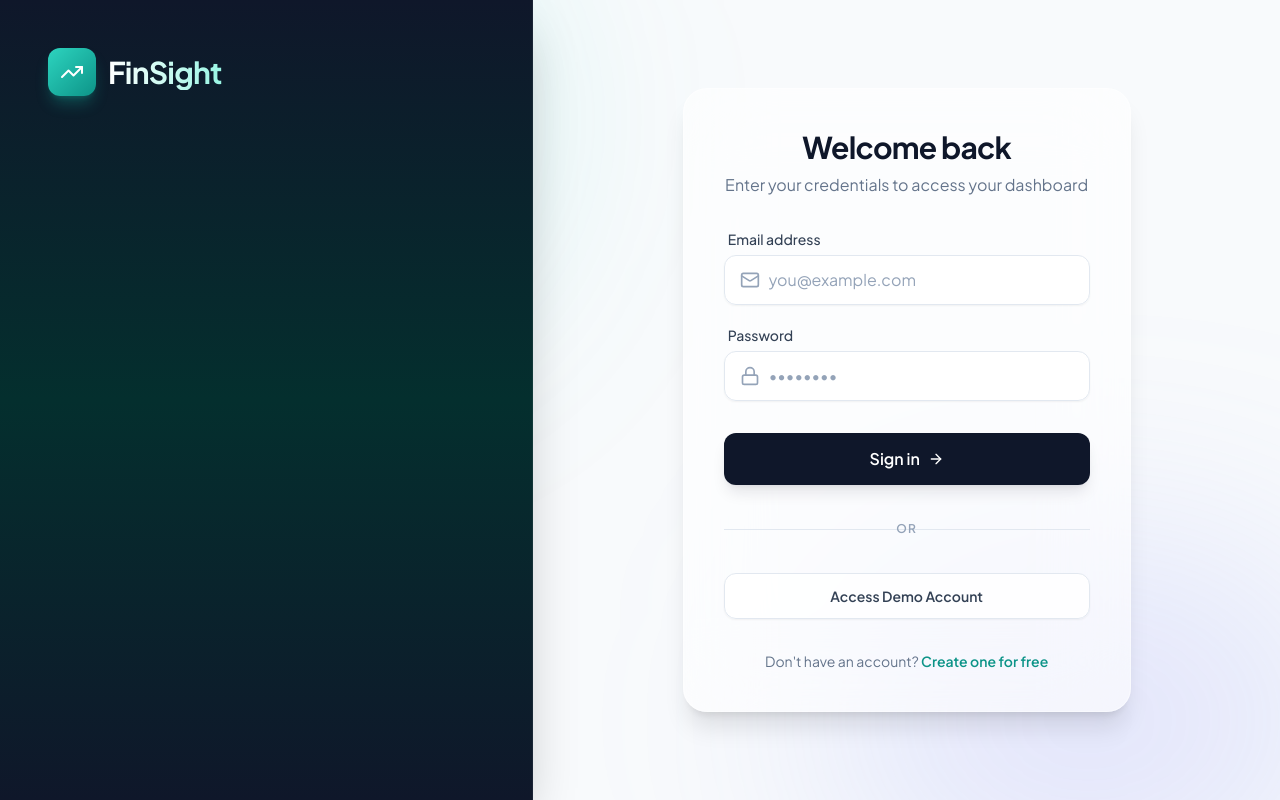
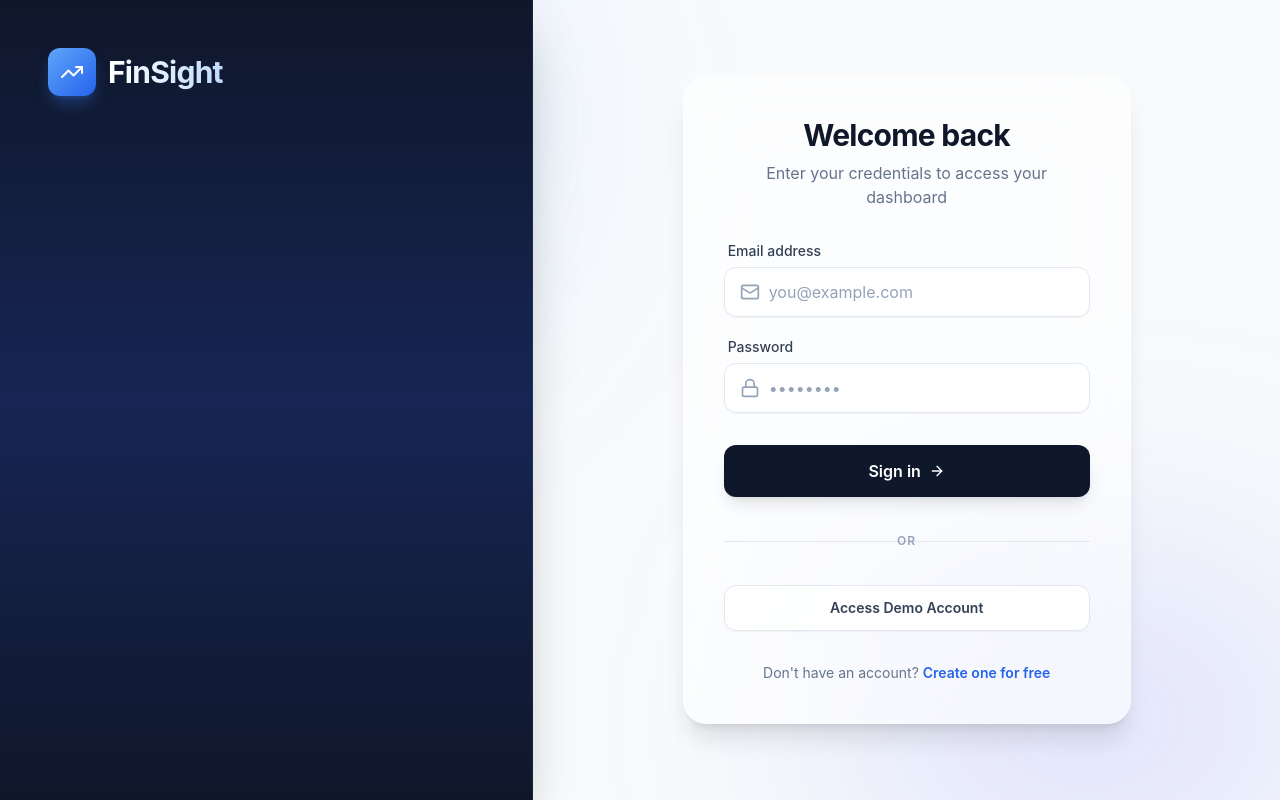
Before and after one commit to shashankbaswa007/FinSight, a React (Vite) app in the folder frontend/: page /login in a window 1280 px wide. Built offline with nearby package versions, Linux system fonts and the light colour scheme.

Commit message:
style: configure neo-brutalism design tokens and global css

```diff
--- a/frontend/src/index.css
+++ b/frontend/src/index.css
@@ -5,100 +5,81 @@
 @layer base {
   :root {
     --color-bg: 255 255 255;
-    --color-surface: 249 250 251;
-    --color-surface-hover: 243 244 246;
-    --color-border: 229 231 235;
-    --color-text: 17 24 39;
-    --color-text-secondary: 107 114 128;
-    --color-success: 20 184 166; /* Teal 500 */
-    --color-danger: 239 68 68;
-    --color-warning: 245 158 11;
+    --color-surface: 244 244 245;
+    --color-surface-hover: 228 228 231;
+    --color-border: 0 0 0;
+    --color-text: 0 0 0;
+    --color-text-secondary: 82 82 91;
+    --color-success: 74 222 128;
+    --color-danger: 248 113 113;
+    --color-warning: 250 204 21;
   }
 
   .dark {
-    --color-bg: 8 47 73; /* Ocean 950 */
-    --color-surface: 12 74 110; /* Ocean 900 */
-    --color-surface-hover: 7 89 133; /* Ocean 800 */
-    --color-border: 7 89 133;
-    --color-text: 240 249 255; /* Ocean 50 */
-    --color-text-secondary: 186 230 253; /* Ocean 200 */
-    --color-success: 45 212 191; /* Teal 400 */
-    --color-danger: 248 113 113; /* Red 400 */
-    --color-warning: 251 191 36; /* Amber 400 */
+    --color-bg: 0 0 0;
+    --color-surface: 24 24 27;
+    --color-surface-hover: 39 39 42;
+    --color-border: 255 255 255;
+    --color-text: 255 255 255;
+    --color-text-secondary: 161 161 170;
+    --color-success: 74 222 128;
+    --color-danger: 248 113 113;
+    --color-warning: 250 204 21;
   }
 
   body {
-    @apply bg-white dark:bg-ocean-950 text-gray-900 dark:text-ocean-50 font-sans transition-colors duration-300;
-  }
-
-  /* Apply mesh background to body in dark mode */
-  .dark body {
-    @apply bg-mesh-dark bg-fixed;
+    @apply bg-white dark:bg-black text-black dark:text-white font-sans transition-colors duration-300;
   }
 }
 
 @layer components {
-  /* Glassmorphism primitives */
+  /* Brutalist primitives */
   .glass {
-    @apply bg-white/80 dark:bg-ocean-900/60 backdrop-blur-lg border border-white/20 dark:border-white/10 shadow-glass-sm;
+    @apply bg-white dark:bg-black border-2 border-black dark:border-white shadow-brutal dark:shadow-brutal-dark rounded-none;
   }
 
   .glass-panel {
-    @apply bg-white/90 dark:bg-ocean-900/70 backdrop-blur-xl border border-white/20 dark:border-white/10 shadow-glass rounded-2xl;
+    @apply bg-white dark:bg-black border-2 border-black dark:border-white shadow-brutal-lg dark:shadow-brutal-lg-dark rounded-none;
   }
 
   .card {
-    @apply bg-white dark:bg-ocean-900 border border-gray-200 dark:border-ocean-800 rounded-2xl shadow-sm
-           transition-all duration-300;
+    @apply bg-white dark:bg-black border-2 border-black dark:border-white rounded-none shadow-brutal dark:shadow-brutal-dark transition-all duration-200;
   }
 
   .card-hover {
-    @apply card hover:shadow-lg hover:-translate-y-1 hover:border-brand-300 dark:hover:border-brand-700 hover:shadow-brand-500/10;
+    @apply card hover:translate-x-[2px] hover:translate-y-[2px] hover:shadow-none dark:hover:shadow-none;
   }
 
   .btn-primary {
-    @apply bg-gradient-to-r from-brand-600 to-brand-500 hover:from-brand-500 hover:to-brand-400
-           text-white font-medium px-5 py-2.5 rounded-xl transition-all duration-300
-           focus:outline-none focus:ring-2 focus:ring-brand-500 focus:ring-offset-2 dark:focus:ring-offset-ocean-950
-           disabled:opacity-50 disabled:cursor-not-allowed active:scale-[0.97] hover:shadow-glow;
+    @apply bg-brand-500 hover:bg-brand-400 text-white font-bold px-6 py-3 border-2 border-black dark:border-white shadow-brutal dark:shadow-brutal-dark transition-all duration-200 active:translate-x-[4px] active:translate-y-[4px] active:shadow-none rounded-none;
   }
 
   .btn-secondary {
-    @apply bg-gray-100 dark:bg-ocean-800 hover:bg-gray-200 dark:hover:bg-ocean-700
-           text-gray-700 dark:text-ocean-100 font-medium px-5 py-2.5 rounded-xl transition-all duration-300
-           focus:outline-none focus:ring-2 focus:ring-gray-400 focus:ring-offset-2 dark:focus:ring-offset-ocean-950
-           active:scale-[0.97] border border-transparent dark:border-ocean-700 hover:border-gray-300 dark:hover:border-ocean-600;
+    @apply bg-accent-yellow hover:bg-yellow-400 text-black font-bold px-6 py-3 border-2 border-black dark:border-white shadow-brutal dark:shadow-brutal-dark transition-all duration-200 active:translate-x-[4px] active:translate-y-[4px] active:shadow-none rounded-none;
   }
 
   .btn-danger {
-    @apply bg-gradient-to-r from-red-600 to-red-500 hover:from-red-500 hover:to-red-400
-           text-white font-medium px-5 py-2.5 rounded-xl transition-all duration-300
-           focus:outline-none focus:ring-2 focus:ring-red-500 focus:ring-offset-2 dark:focus:ring-offset-ocean-950
-           active:scale-[0.97] hover:shadow-lg hover:shadow-red-500/25;
+    @apply bg-accent-red hover:bg-red-500 text-black font-bold px-6 py-3 border-2 border-black dark:border-white shadow-brutal dark:shadow-brutal-dark transition-all duration-200 active:translate-x-[4px] active:translate-y-[4px] active:shadow-none rounded-none;
   }
 
   .input-field {
-    @apply w-full px-4 py-3 bg-white/50 dark:bg-ocean-900/50 backdrop-blur-sm border border-gray-200 dark:border-ocean-700
-           rounded-xl text-gray-900 dark:text-ocean-50 placeholder-gray-400 dark:placeholder-ocean-400
-           focus:outline-none focus:ring-2 focus:ring-brand-500 focus:border-transparent
-           transition-all duration-300 hover:bg-white dark:hover:bg-ocean-900;
+    @apply w-full px-4 py-3 bg-white dark:bg-black border-2 border-black dark:border-white text-black dark:text-white placeholder-gray-500 focus:outline-none focus:ring-0 focus:translate-x-[2px] focus:translate-y-[2px] focus:shadow-none shadow-brutal dark:shadow-brutal-dark transition-all duration-200 rounded-none;
   }
 
   .badge {
-    @apply inline-flex items-center px-3 py-1 rounded-full text-xs font-medium tracking-wide uppercase shadow-sm;
+    @apply inline-flex items-center px-3 py-1 text-xs font-bold uppercase border-2 border-black dark:border-white shadow-brutal-sm dark:shadow-brutal-dark rounded-none;
   }
 
   .badge-income {
-    @apply badge bg-teal-100 dark:bg-teal-900/40 text-teal-700 dark:text-teal-300 border border-teal-200 dark:border-teal-800;
+    @apply badge bg-accent-green text-black dark:border-black;
   }
 
   .badge-expense {
-    @apply badge bg-red-100 dark:bg-red-900/40 text-red-700 dark:text-red-300 border border-red-200 dark:border-red-800;
+    @apply badge bg-accent-red text-black dark:border-black;
   }
 
-  /* Skeleton loading shimmer */
   .skeleton {
-    @apply bg-gray-200 dark:bg-ocean-800 rounded-xl animate-pulse;
+    @apply bg-gray-200 dark:bg-zinc-800 border-2 border-black dark:border-white rounded-none;
   }
 
   /* Page enter animation */
--- a/frontend/tailwind.config.js
+++ b/frontend/tailwind.config.js
@@ -6,48 +6,51 @@ export default {
     extend: {
       colors: {
         brand: {
-          50: '#f0fdfa',
-          100: '#ccfbf1',
-          200: '#99f6e4',
-          300: '#5eead4',
-          400: '#2dd4bf',
-          500: '#14b8a6', // Teal brand primary
-          600: '#0d9488',
-          700: '#0f766e',
-          800: '#115e59',
-          900: '#134e4a',
-          950: '#042f2e',
+          50: '#eff6ff',
+          100: '#dbeafe',
+          200: '#bfdbfe',
+          300: '#93c5fd',
+          400: '#60a5fa',
+          500: '#3b82f6', // Vivid Blue
+          600: '#2563eb',
+          700: '#1d4ed8',
+          800: '#1e40af',
+          900: '#1e3a8a',
+          950: '#172554',
         },
         ocean: {
-          50: '#f0f9ff',
-          100: '#e0f2fe',
-          200: '#bae6fd',
-          300: '#7dd3fc',
-          400: '#38bdf8',
-          500: '#0ea5e9',
-          600: '#0284c7',
-          700: '#0369a1',
-          800: '#075985',
-          900: '#0c4a6e',
-          950: '#082f49', // Deep dark mode background
+          50: '#ffffff',
+          100: '#f4f4f5',
+          200: '#e4e4e7',
+          300: '#d4d4d8',
+          400: '#a1a1aa',
+          500: '#71717a',
+          600: '#52525b',
+          700: '#3f3f46',
+          800: '#27272a',
+          900: '#18181b',
+          950: '#000000',
+        },
+        accent: {
+          yellow: '#facc15',
+          pink: '#f472b6',
+          green: '#4ade80',
+          red: '#f87171'
         }
       },
       fontFamily: {
-        sans: ['"Plus Jakarta Sans"', 'system-ui', '-apple-system', 'sans-serif'],
-        display: ['"Outfit"', 'system-ui', '-apple-system', 'sans-serif'],
+        sans: ['"Space Grotesk"', '"Inter"', 'system-ui', '-apple-system', 'sans-serif'],
+        display: ['"Space Grotesk"', '"Inter"', 'system-ui', '-apple-system', 'sans-serif'],
       },
       animation: {
-        'fade-in': 'fadeIn 0.4s ease-out both',
-        'slide-up': 'slideUp 0.4s cubic-bezier(0.16, 1, 0.3, 1) both',
-        'slide-down': 'slideDown 0.4s cubic-bezier(0.16, 1, 0.3, 1) both',
-        'scale-in': 'scaleIn 0.3s cubic-bezier(0.16, 1, 0.3, 1) both',
-        'stagger-1': 'slideUp 0.4s cubic-bezier(0.16, 1, 0.3, 1) 0.05s both',
-        'stagger-2': 'slideUp 0.4s cubic-bezier(0.16, 1, 0.3, 1) 0.10s both',
-        'stagger-3': 'slideUp 0.4s cubic-bezier(0.16, 1, 0.3, 1) 0.15s both',
-        'stagger-4': 'slideUp 0.4s cubic-bezier(0.16, 1, 0.3, 1) 0.20s both',
-        'pulse-soft': 'pulseSoft 3s ease-in-out infinite',
-        'float': 'float 6s ease-in-out infinite',
-        'glow': 'glow 3s ease-in-out infinite alternate',
+        'fade-in': 'fadeIn 0.2s ease-out both',
+        'slide-up': 'slideUp 0.3s cubic-bezier(0.16, 1, 0.3, 1) both',
+        'slide-down': 'slideDown 0.3s cubic-bezier(0.16, 1, 0.3, 1) both',
+        'scale-in': 'scaleIn 0.2s cubic-bezier(0.16, 1, 0.3, 1) both',
+        'stagger-1': 'slideUp 0.3s cubic-bezier(0.16, 1, 0.3, 1) 0.05s both',
+        'stagger-2': 'slideUp 0.3s cubic-bezier(0.16, 1, 0.3, 1) 0.10s both',
+        'stagger-3': 'slideUp 0.3s cubic-bezier(0.16, 1, 0.3, 1) 0.15s both',
+        'stagger-4': 'slideUp 0.3s cubic-bezier(0.16, 1, 0.3, 1) 0.20s both',
       },
       keyframes: {
         fadeIn: {
@@ -55,39 +58,24 @@ export default {
           '100%': { opacity: '1' },
         },
         slideUp: {
-          '0%': { opacity: '0', transform: 'translateY(20px)' },
+          '0%': { opacity: '0', transform: 'translateY(10px)' },
           '100%': { opacity: '1', transform: 'translateY(0)' },
         },
         slideDown: {
-          '0%': { opacity: '0', transform: 'translateY(-20px)' },
+          '0%': { opacity: '0', transform: 'translateY(-10px)' },
           '100%': { opacity: '1', transform: 'translateY(0)' },
         },
         scaleIn: {
           '0%': { opacity: '0', transform: 'scale(0.95)' },
           '100%': { opacity: '1', transform: 'scale(1)' },
-        },
-        pulseSoft: {
-          '0%, 100%': { opacity: '1' },
-          '50%': { opacity: '0.85' },
-        },
-        float: {
-          '0%, 100%': { transform: 'translateY(0)' },
-          '50%': { transform: 'translateY(-10px)' },
-        },
-        glow: {
-          '0%': { boxShadow: '0 0 15px rgba(20, 184, 166, 0.2)' },
-          '100%': { boxShadow: '0 0 30px rgba(20, 184, 166, 0.6)' },
         }
       },
-      backgroundImage: {
-        'gradient-radial': 'radial-gradient(var(--tw-gradient-stops))',
-        'glass-gradient': 'linear-gradient(135deg, rgba(255, 255, 255, 0.1), rgba(255, 255, 255, 0))',
-        'mesh-dark': 'radial-gradient(at 0% 0%, hsla(190, 100%, 15%, 1) 0px, transparent 50%), radial-gradient(at 100% 0%, hsla(170, 100%, 10%, 1) 0px, transparent 50%)',
-      },
       boxShadow: {
-        'glass': '0 4px 30px rgba(0, 0, 0, 0.1)',
-        'glass-sm': '0 2px 10px rgba(0, 0, 0, 0.05)',
-        'glow': '0 0 20px rgba(20, 184, 166, 0.3)',
+        'brutal': '4px 4px 0px 0px rgba(0,0,0,1)',
+        'brutal-lg': '8px 8px 0px 0px rgba(0,0,0,1)',
+        'brutal-sm': '2px 2px 0px 0px rgba(0,0,0,1)',
+        'brutal-dark': '4px 4px 0px 0px rgba(255,255,255,1)',
+        'brutal-lg-dark': '8px 8px 0px 0px rgba(255,255,255,1)',
       }
     },
   },
```
Also changed, not shown: 1 other file (tests, documents, lock files or other folders).
